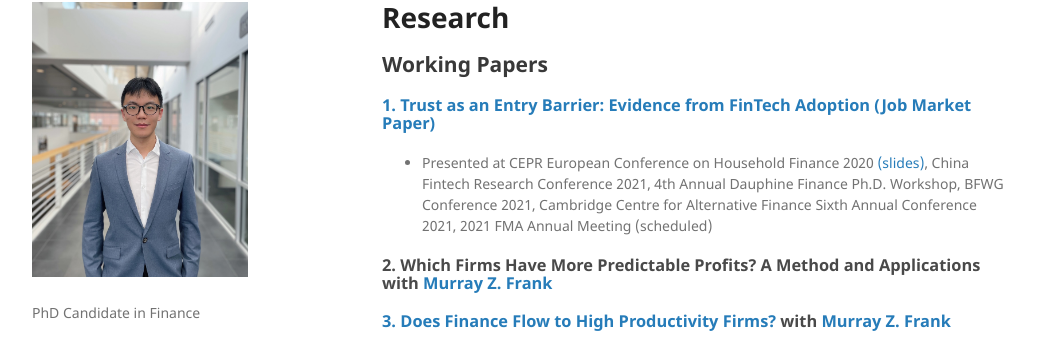
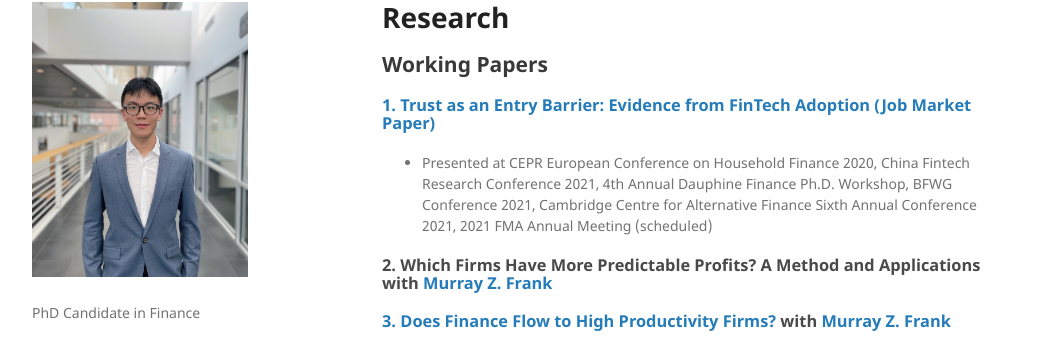
Before and after one commit to keeryang/keeryang.github.io, a Jekyll site: the page built from index.md, in a window 1280 px wide and 900 px high, scrolled down 369 px. Shown: the part 107-453 px from the top of the window, without its empty margins (118-1161 px from the left). Built offline with Jekyll 4.4.1, drawn with Linux system fonts in a browser that asks for light colours; the repository's description, which GitHub fills in, is left out; our own code applies the rules of GitHub Pages for plain Markdown files.

Commit message:
Update index.md

```diff
--- a/index.md
+++ b/index.md
@@ -29,7 +29,7 @@
 ## Working Papers
 
 ### [1. Trust as an Entry Barrier: Evidence from FinTech Adoption (Job Market Paper)](./papers/TrustFinTech_2021June.pdf)
-*   Presented at CEPR European Conference on Household Finance 2020 [(slides)](https://cepr.org/5749/programme), China Fintech Research Conference 2021, 4th Annual Dauphine Finance Ph.D. Workshop, BFWG Conference 2021, Cambridge Centre for Alternative Finance Sixth Annual Conference 2021, 2021 FMA Annual Meeting (scheduled)
+*   Presented at CEPR European Conference on Household Finance 2020, China Fintech Research Conference 2021, 4th Annual Dauphine Finance Ph.D. Workshop, BFWG Conference 2021, Cambridge Centre for Alternative Finance Sixth Annual Conference 2021, 2021 FMA Annual Meeting (scheduled)
 
 ### 2. Which Firms Have More Predictable Profits? A Method and Applications with [Murray Z. Frank](https://mzfrank.github.io/myweb/)
 
```
